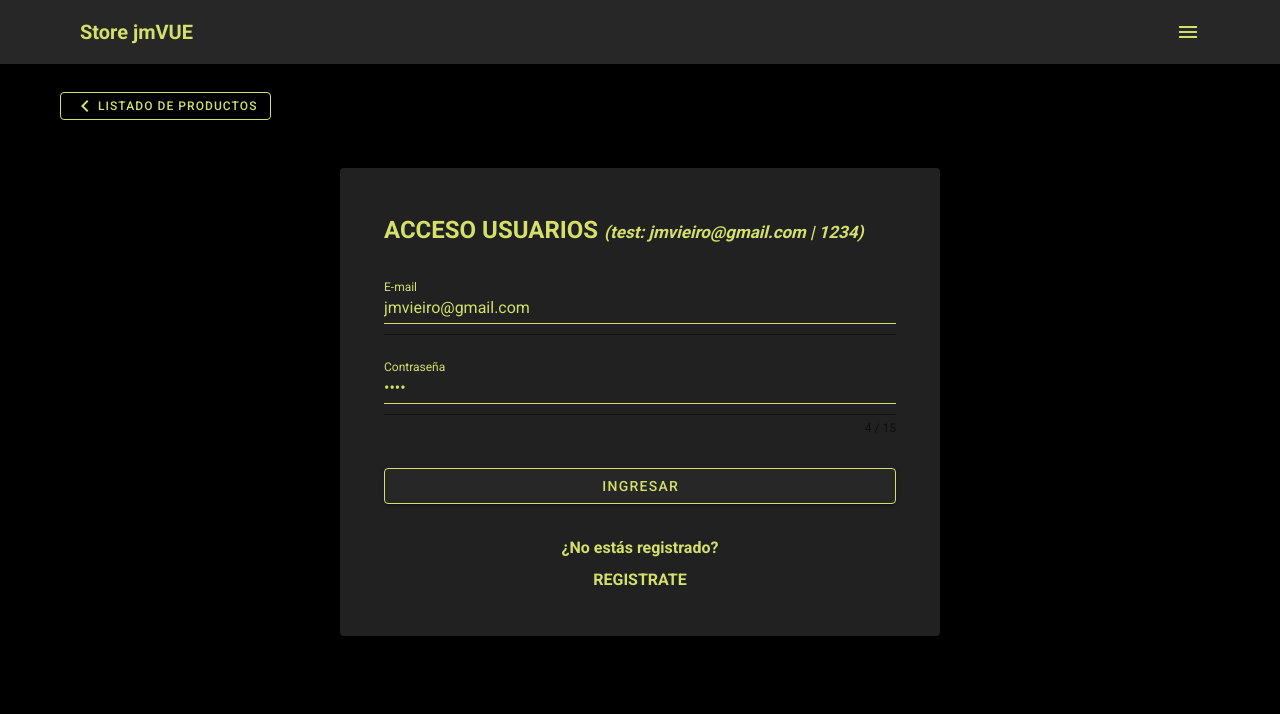
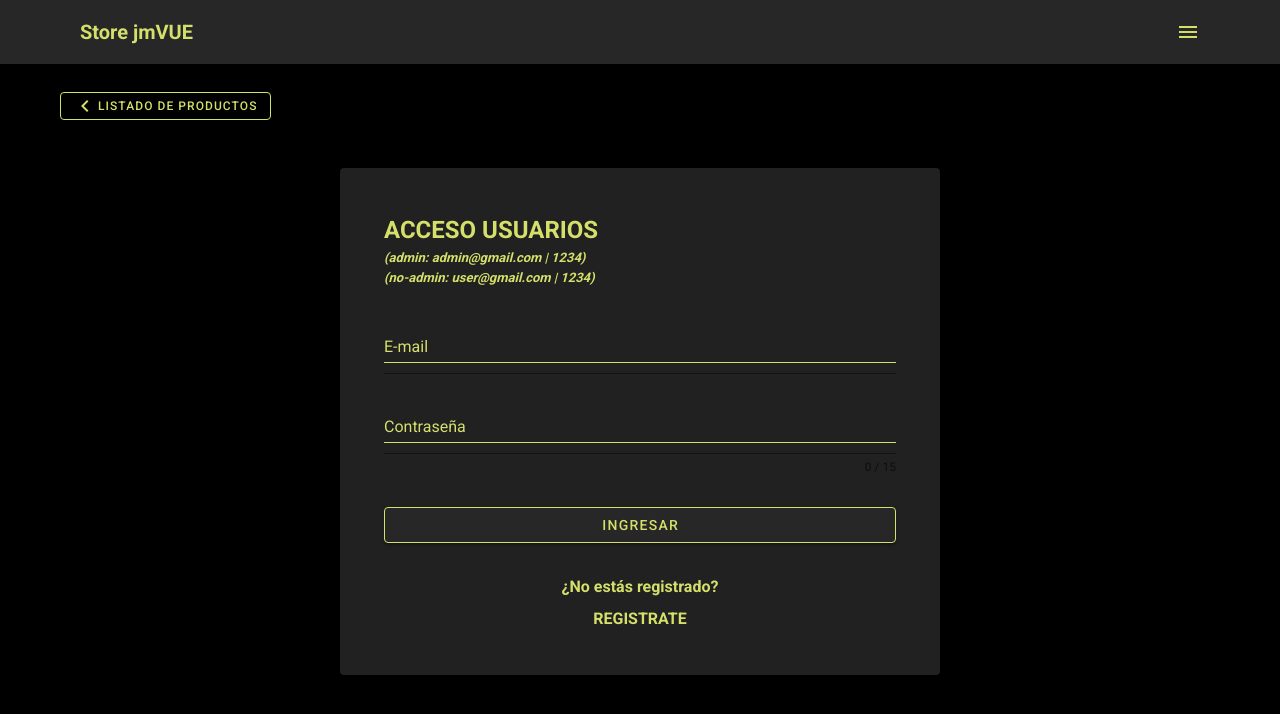
Before and after one commit to jmvieiro/store-jmvue, a Vue app: page /login in a window 1280 px wide. Shown: the top 714 px of the page. Built offline with nearby package versions, Linux system fonts and the light colour scheme; what vue-form, vue2-toast would draw is missing.

Commit message:
Eentrega final v2

```diff
--- a/src/views/Login.vue
+++ b/src/views/Login.vue
@@ -7,12 +7,17 @@
       class="mx-auto mt-4 pa-8 grey darken-4"
     >
       <v-container>
-        <h2 class="mb-8 mb-lg-8 text-yellow text-uppercase">
-          Acceso usuarios
-          <i style="font-size: 17px !important" class="text-lowercase">
-            (Test: jmvieiro@gmail.com | 1234)
+        <h2 class="text-yellow text-uppercase">Acceso usuarios</h2>
+        <h6 class="text-yellow text-uppercase">
+          <i style="font-size: 13px !important" class="text-lowercase">
+            (admin: admin@gmail.com | 1234)
           </i>
-        </h2>
+        </h6>
+        <h6 class="mb-8 mb-lg-8 text-yellow text-uppercase">
+          <i style="font-size: 13px !important" class="text-lowercase">
+            (no-admin: user@gmail.com | 1234)
+          </i>
+        </h6>
         <v-form ref="form" v-model="valid" lazy-validation>
           <v-text-field
             v-model="model.email"
@@ -56,9 +61,7 @@
       max-width="600"
       class="mx-auto mt-4 pa-8 text-center grey darken-4"
     >
-      <h2 class="text-yellow mb-6">
-        Bienvenido {{ user[0].email }}
-      </h2>
+      <h2 class="text-yellow mb-6">Bienvenido {{ user[0].email }}</h2>
 
       <div v-if="user[0].admin">
         <router-link to="/">
@@ -97,8 +100,8 @@ export default {
     visible: false,
     timerCount: 6,
     model: {
-      password: "1234",
-      email: "jmvieiro@gmail.com",
+      password: "",
+      email: "",
     },
     userRules: [
       (v) => !!v || "Usuario es obligatorio.",
```
